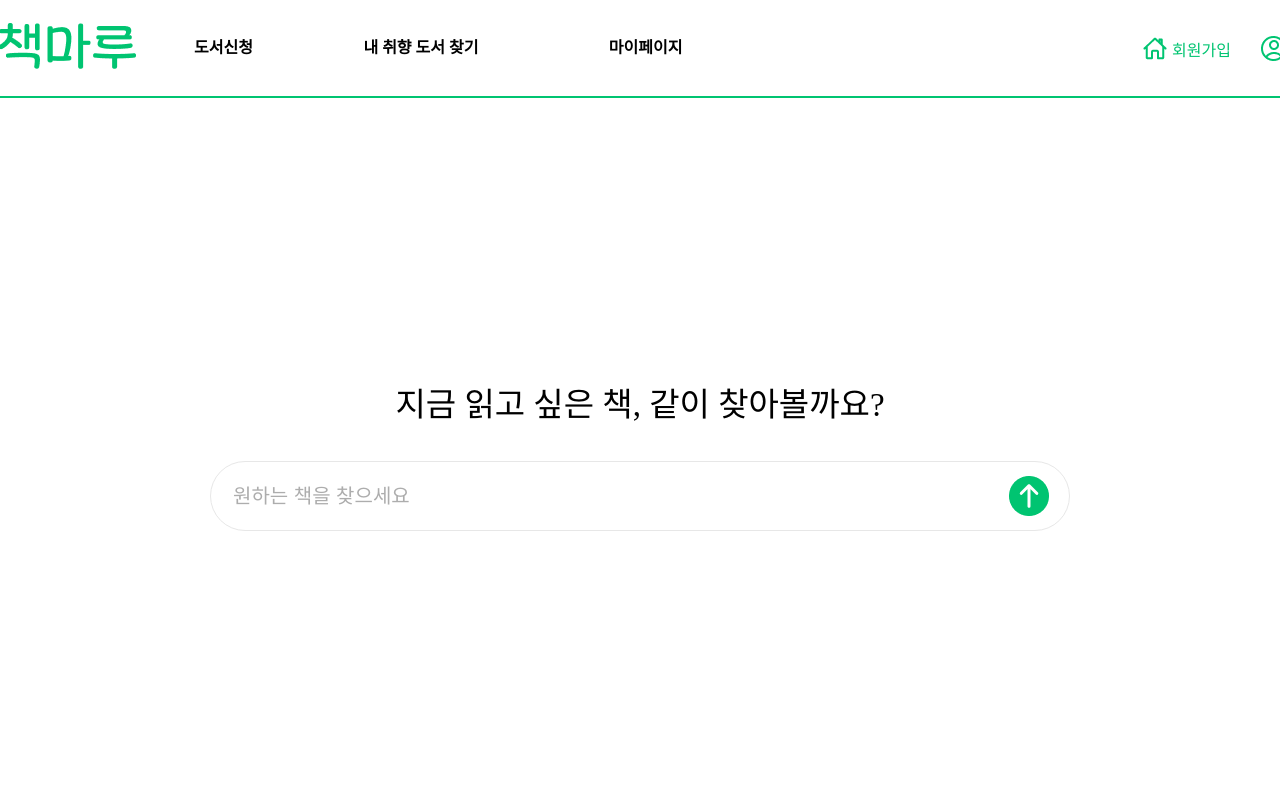
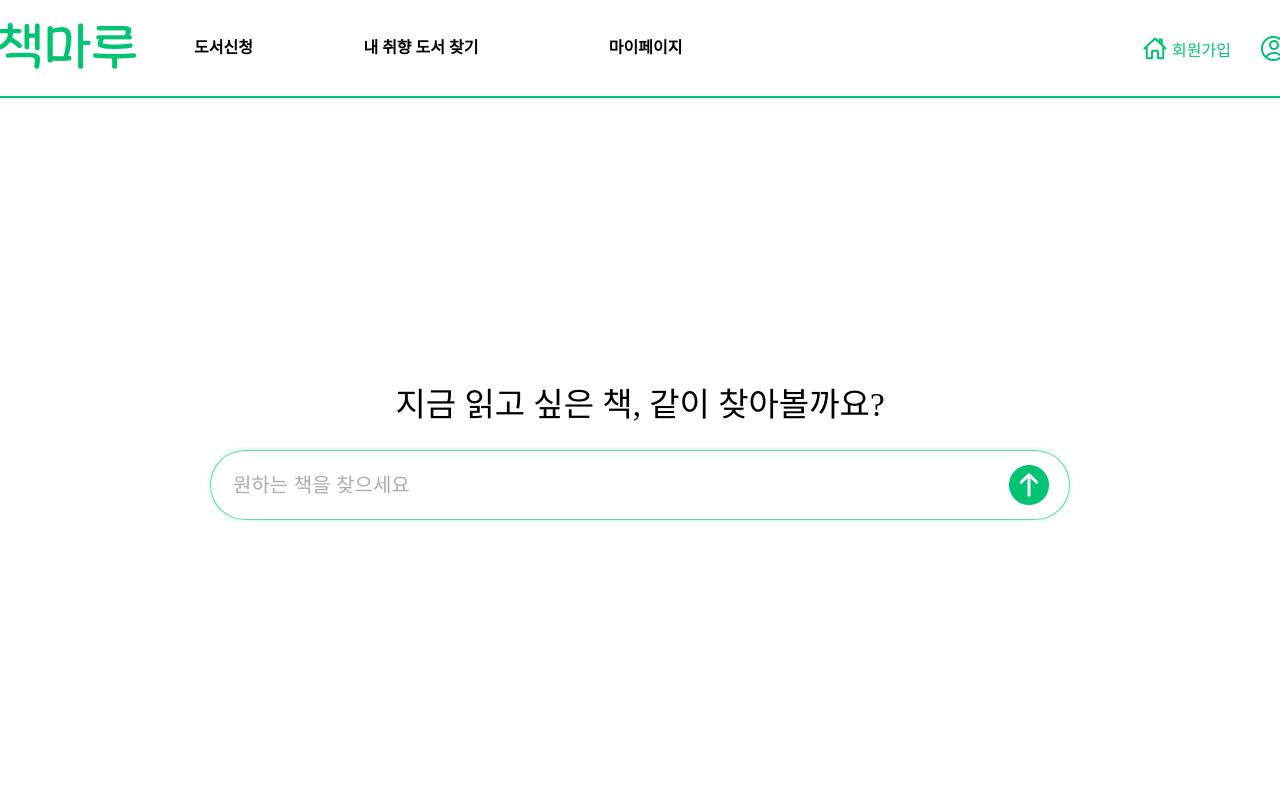
Before and after one commit to plain-bookshelf/bookShelf-FE, a React (Vite) app: page /chat in a window 1280 px wide. Shown: the top 800 px of the page. Built offline with nearby package versions, Linux system fonts and the light colour scheme.

Commit message:
기능 추가
-챗봇 페이지 코드 개선
-챗봇 페이지 애니메이션 추가

```diff
--- a/src/components/chat/Chat.tsx
+++ b/src/components/chat/Chat.tsx
@@ -3,11 +3,10 @@ import * as S from "./style"
 import chatBotProfile from "../..//assets/chatBotProfile.png"
 import type { Queryfunc } from "../../types/function"
 
-export function FirstChat({handleSend}: Queryfunc) {
+export function FirstChat() {
   return(
     <S.firstContent>
       <S.firstMessage>지금 읽고 싶은 책, 같이 찾아볼까요?</S.firstMessage>
-      <InputBar handleSend={handleSend} />
     </S.firstContent>
   )
 }
--- a/src/components/chat/style.ts
+++ b/src/components/chat/style.ts
@@ -6,7 +6,7 @@ export const firstContent = styled.div`
   justify-content: center;
   align-items: center;
   gap: 35px;
-  margin: 200px 0 280px 0;
+  margin: 200px 0 35px 0;
 `
 
 export const firstMessage = styled.span`
@@ -34,6 +34,7 @@ export const AIName = styled.span`
 `
 
 export const ChatBox = styled.div<WhoChat>`
+  width: 100%;
   display: flex;
   justify-content: ${({AI}) => AI ? "flex-start" : "flex-end"};
 `
--- a/src/components/inputBar/style.ts
+++ b/src/components/inputBar/style.ts
@@ -8,9 +8,10 @@ export const InputContainer = styled.div`
   width: 860px;
   height: 70px;
   padding: 10px 20px;
-  border: 1px solid #E7E7E7;
+  border: 1px solid rgba(0, 196, 113, 0.6);
   background-color: #ffffff;
   border-radius: 100px;
+  box-shadow: 0 0 5px 0 rgba(0, 196, 113, 0.25);
 `
 
 export const Input = styled.input`
@@ -25,7 +26,3 @@ export const Input = styled.input`
     color: #ADADAD;
   }
 `
-
-type FirstInputBar = {
-  first: boolean;
-}
--- a/src/pages/chatBot.tsx
+++ b/src/pages/chatBot.tsx
@@ -1,50 +1,77 @@
 import { FirstChat, MyChat, AIChat } from "../components/chat/Chat"
-import { useState } from "react";
+import { useRef, useState, useEffect } from "react";
 import styled from "styled-components";
 import type { Chat } from "../types/Chat"
 import InputBar from "../components/inputBar/InputBar";
 
 export default function ChatBot() {
   const [chatList, setChatList] = useState<Chat[]>([]);
+  const [move, setMove] = useState(false);
+  const containerRef = useRef<HTMLDivElement>(null);
 
   function temp(content: string){
     if(content === ""){
       alert("채팅을 입력해주세요");
       return;
     }
-    setChatList([...chatList, {who: "Me", content: content}])
+
+    if(chatList.length === 0){
+      setMove(true);
+    }
+
+    setChatList([...chatList, {who: "Me", content: content}]);
   }
+  useEffect(() => {
+    containerRef.current?.scrollBy({ top: 100, behavior: "smooth" });
+  }, [chatList]);
 
   //여기 리팩토링 시급함;;
   return(
-    <div style={{display: "flex", justifyContent: "center"}}>
-      {chatList.length !== 0 ? <Container style={{padding: "0 0 100px 0"}}>
-        <div style={{display: "flex", flexDirection:"column", gap: 35}}>
+      <Container style={{padding: "0 0 100px 0"}}>
+        {!move && <FirstChat />}
+        <ChatContainer ref={containerRef}>
           {chatList.map((e) => (
-            e.who === "AI" ? <AIChat content={e.content} /> : <MyChat content={e.content} />
+            e.who === "AI"
+              ? <AIChat content={e.content} />
+              : <MyChat content={e.content} />
           ))}
-        </div>
-        <div style={{marginTop: 80}}>
-        <InputBar handleSend={temp} />
-        </div>
+        </ChatContainer>
+        <InputBarWrapper move={move}>
+          <InputBar handleSend={temp} />
+        </InputBarWrapper>
       </Container>
-      : <Container style={{height: 630, overflow: "hidden"}}>
-          <FirstChat handleSend={temp} />
-        </Container>}
-    </div>
   )
 }
 
-const Container = styled.div`
+const ChatContainer = styled.div`
   box-sizing: border-box;
   width: 860px;
-  height: 750px;
-  margin: 80px 0 0 0;
+  max-height: 540px;
   display: flex;
   flex-direction: column;
-  justify-content: space-between;
+  gap: 35px;
   overflow-y: auto;
   overflow-x: hidden;
   white-space: nowrap;
   scrollbar-width: none;
 `
+
+const Container = styled.div`
+  box-sizing: border-box;
+  width: 100%;
+  height: 750px;
+  margin: 80px 0 0 0;
+  display: flex;
+  flex-direction: column;
+  align-items: center;
+`
+
+const InputBarWrapper = styled.div<Move>`
+  position: absolute;
+  top: ${({ move }) => move ? "780px" : "450px"};
+  transition: top 0.2s ease;
+`
+
+type Move = {
+  move: boolean
+}
```
